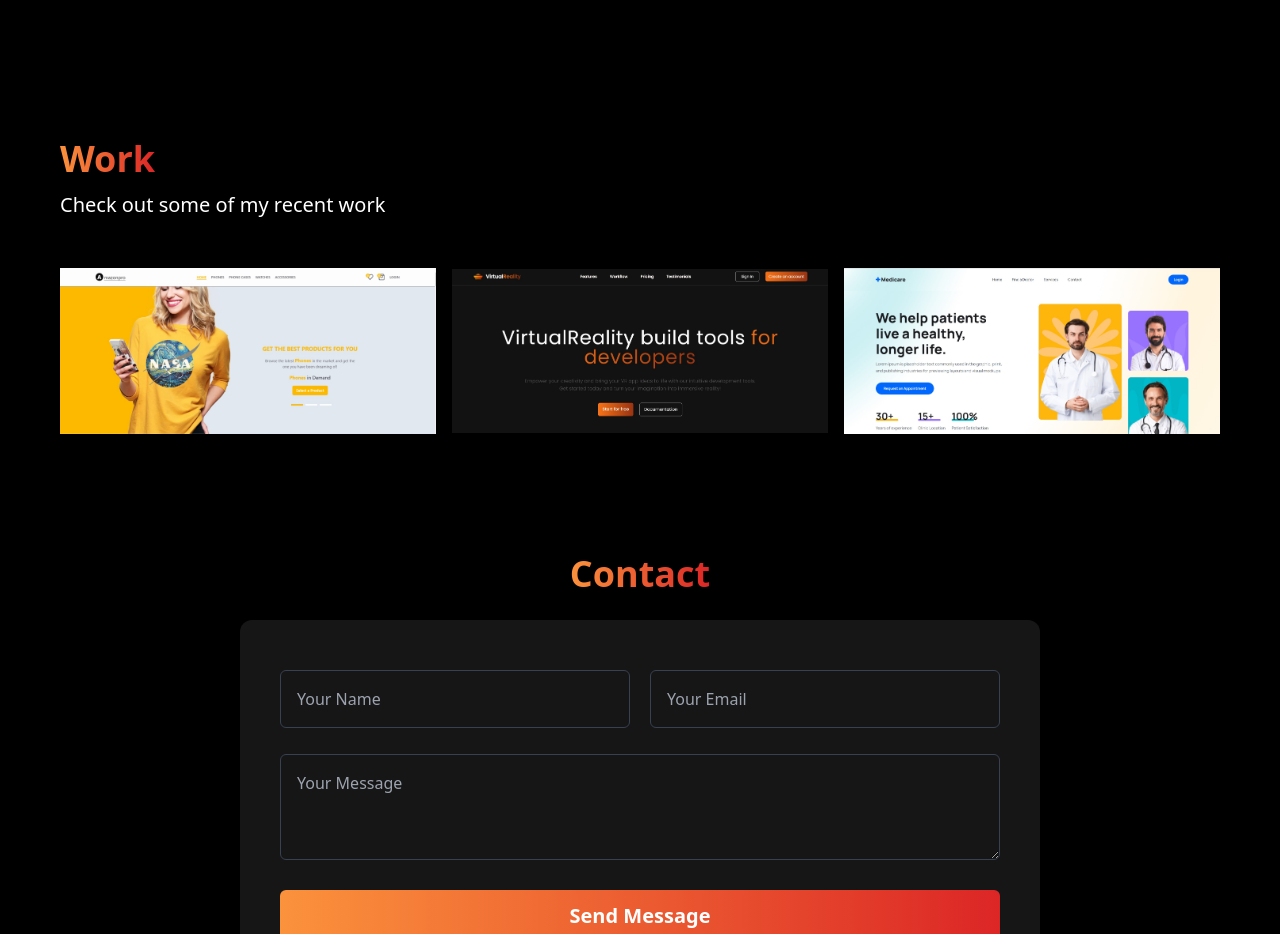
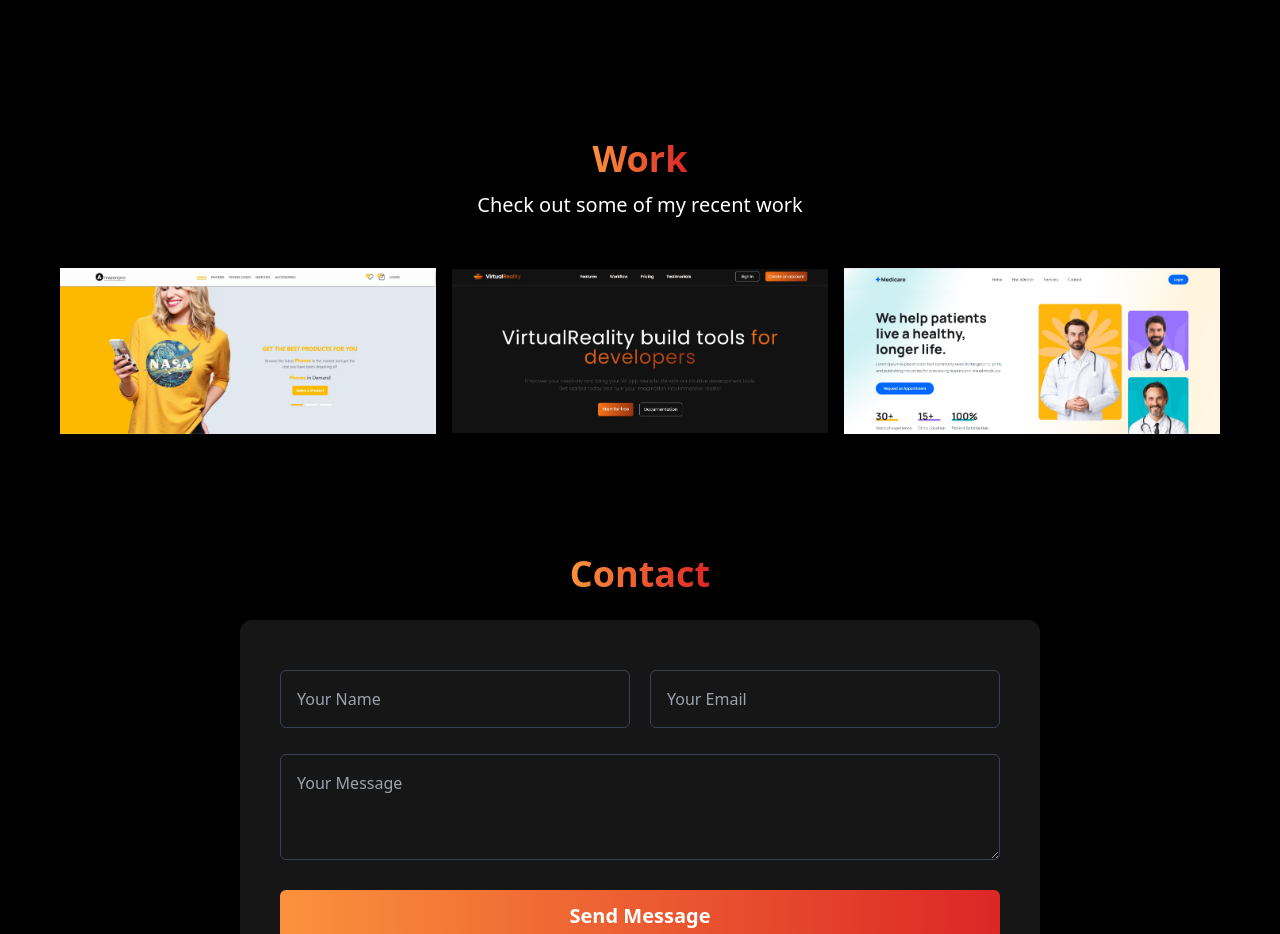
Before and after one commit to waseemzahid/Portfolio, a React (Create React App) app: page / in a window 1280 px wide. Shown: the part 1480-2414 px from the top of the page. Built offline with nearby package versions, Linux system fonts and the light colour scheme.

Commit message:
Final Commit

```diff
--- a/src/components/Work.jsx
+++ b/src/components/Work.jsx
@@ -6,7 +6,7 @@ import proj3 from '../assets/proj3.jpg'
 const Work = () => {
   return (
     <div className='max-w-[1200px] mx-auto p-5' id='work'>
-      <div className='pb-8'>
+      <div className='pb-8 text-center'>
         <h2 className='primary-color text-4xl mb-3 font-bold'>Work</h2>
         <p className='text-white sm:text-lg lg:text-xl'>
           Check out some of my recent work
```
